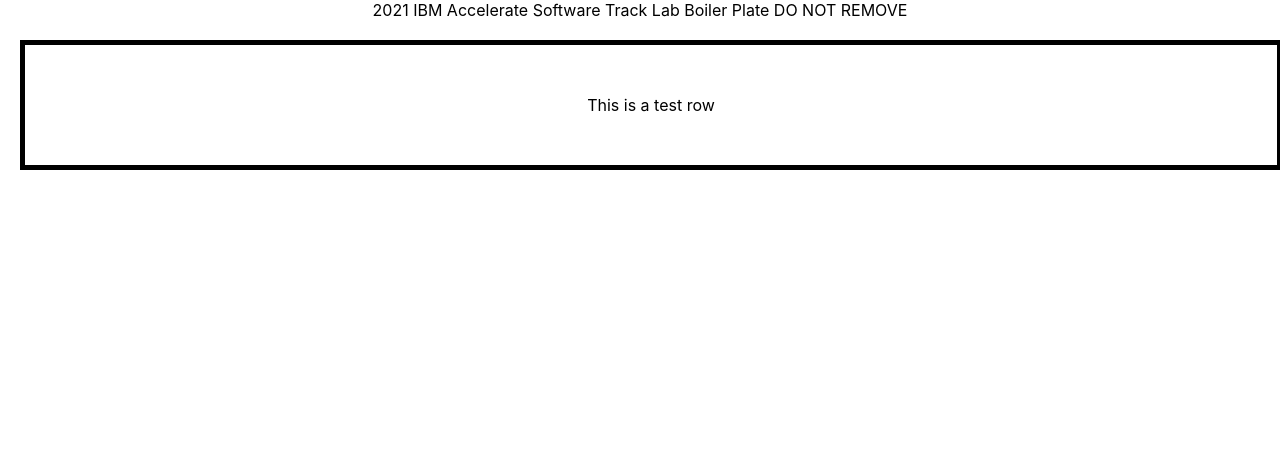
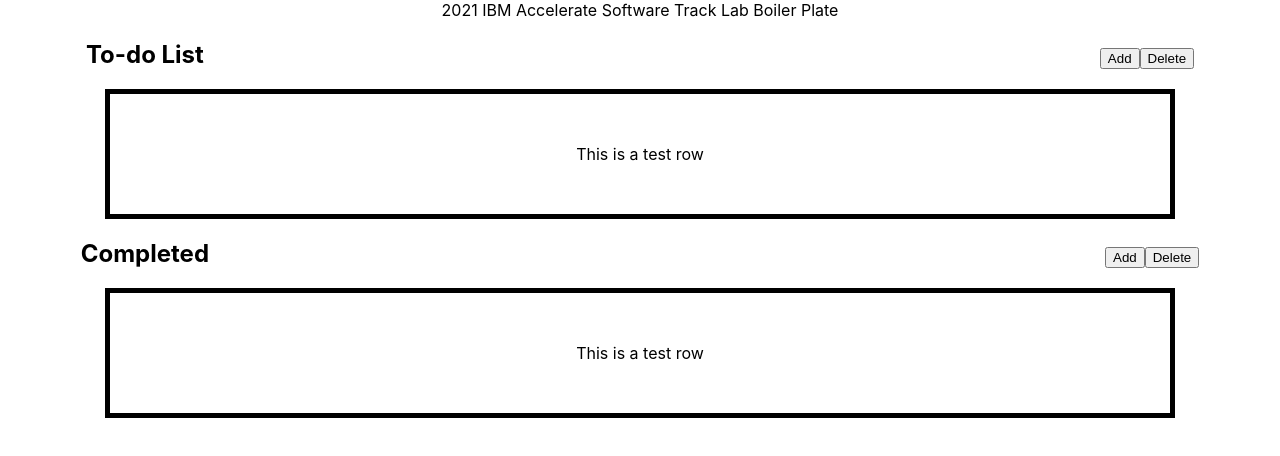
Before and after one commit to 2021-IBM-Accelerate-SW-Track/lab-1-team-46, a React (Create React App) app: page / in a window 1280 px wide. Shown: the top 456 px of the page. Built offline with nearby package versions, Linux system fonts and the light colour scheme.

Commit message:
Revised the box component to have title text and two buttons above it.

```diff
--- a/src/App.js
+++ b/src/App.js
@@ -1,5 +1,5 @@
 import Header from "./component/header"
-import Row from "./component/row"
+import Box from "./component/box"
 import './App.css';
 
 function App() {
@@ -7,7 +7,8 @@
   return (
     <div className="App">
     <Header/>
-    <Row />
+    <Box boxTitle = "To-do List"/>
+    <Box boxTitle = "Completed"/>
     </div>
   );
 }
--- /dev/null
+++ b/src/component/box/box.css
@@ -0,0 +1,13 @@
+.box{
+    width: 75%;
+    border: 5px solid black;
+    padding: 50px;
+    margin: auto;
+}
+
+
+.title
+{
+    margin-right: 70%;
+    display: inline-block;
+}
--- /dev/null
+++ b/src/component/box/box.js
@@ -0,0 +1,3 @@
+import box from "./box"
+
+export default Box
--- /dev/null
+++ b/src/component/box/index.js
@@ -0,0 +1,18 @@
+import box from './box.css';
+
+export default function Box(props)
+{
+    return(
+    <div>
+        <div>
+            <h2 className = "title">{props.boxTitle}</h2>
+            <button>Add</button>
+            <button>Delete</button>
+        </div>
+
+        <div className = "box">
+            This is a test row
+        </div>
+    </div>
+    );
+}
--- a/src/component/header/header.js
+++ b/src/component/header/header.js
@@ -1,3 +1,7 @@
 export default function Header(){
-    return <div>2021 IBM Accelerate Software Track Lab Boiler Plate DO NOT REMOVE</div>
+    return (
+        <div>
+        2021 IBM Accelerate Software Track Lab Boiler Plate
+        </div>
+    );
 }
--- a/src/component/row/index.js
+++ /dev/null
@@ -1,8 +0,0 @@
-import row from './row.css';
-
-export default function Row()
-{
-    return <div className = "box">
-        This is a test row
-    </div>
-}
--- a/src/component/row/row.css
+++ /dev/null
@@ -1,6 +0,0 @@
-.box{
-    width: 90%;
-    border: 5px solid black;
-    padding: 50px;
-    margin: 20px;
-}
--- a/src/component/row/row.js
+++ /dev/null
@@ -1,3 +0,0 @@
-import Row from "./row"
-
-export default Row
```
